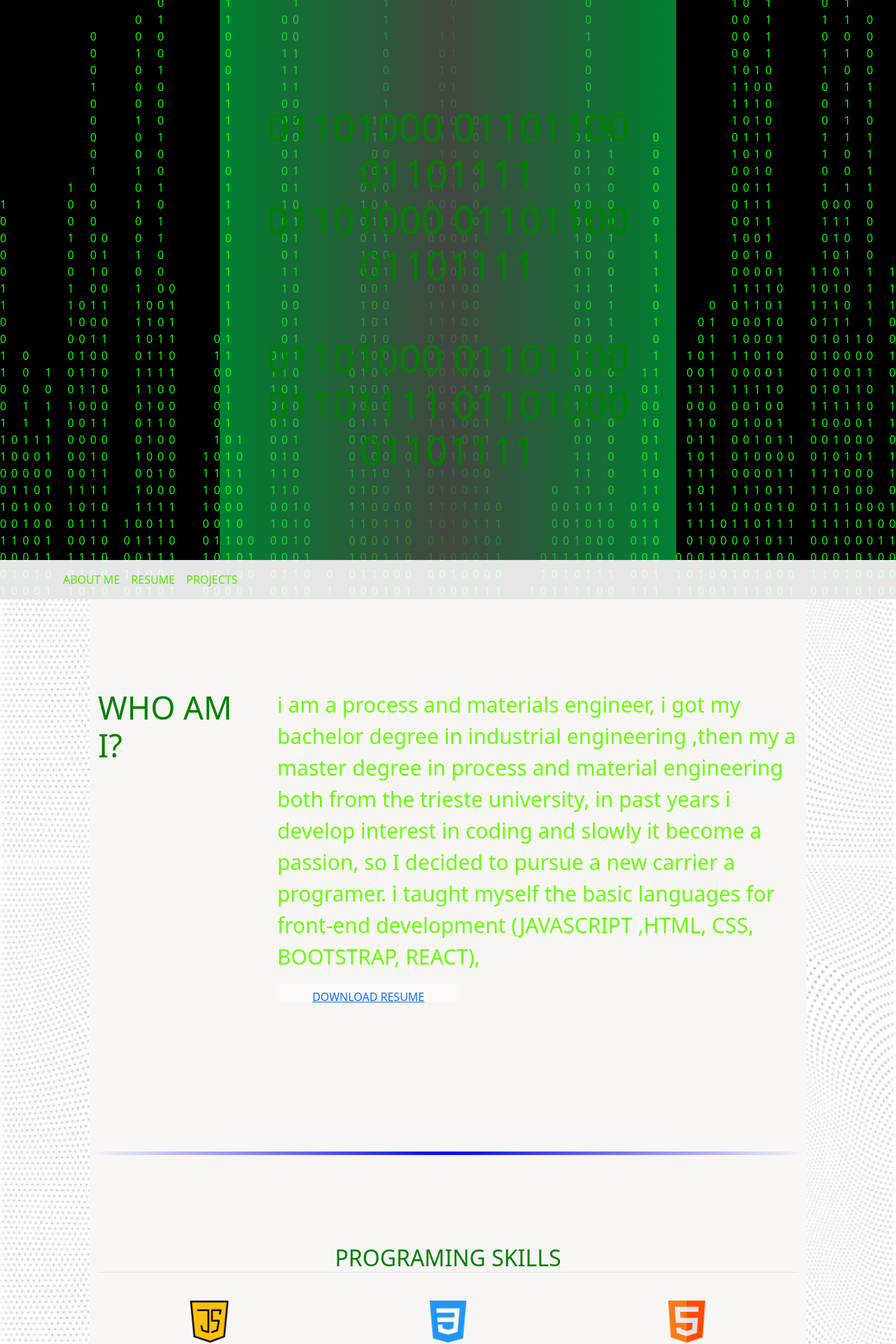
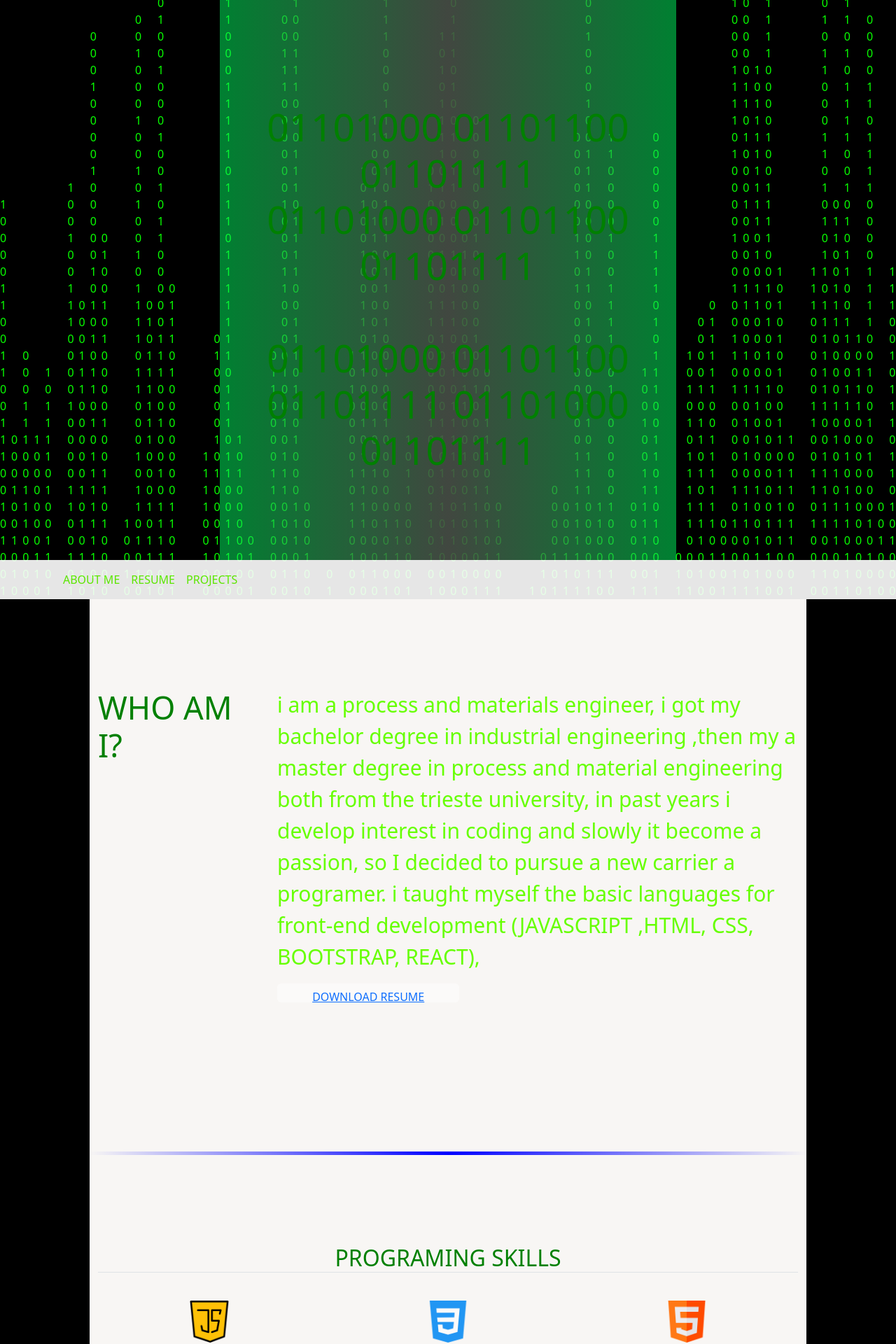
Before and after one commit to baselasi/portfolio-, a React (Create React App) app: page / in a window 1280 px wide. Shown: the top 1920 px of the page at 70% size. Built offline with nearby package versions, Linux system fonts and the light colour scheme.

Commit message:
Update navbar.css

```diff
--- a/src/components/navbar.css
+++ b/src/components/navbar.css
@@ -15,7 +15,6 @@ section{
 
 }
 .main{
-    background-image: url("../imgs/white-backround.jpg");
     background-position: center;
     background-size: contain;
 }
```
